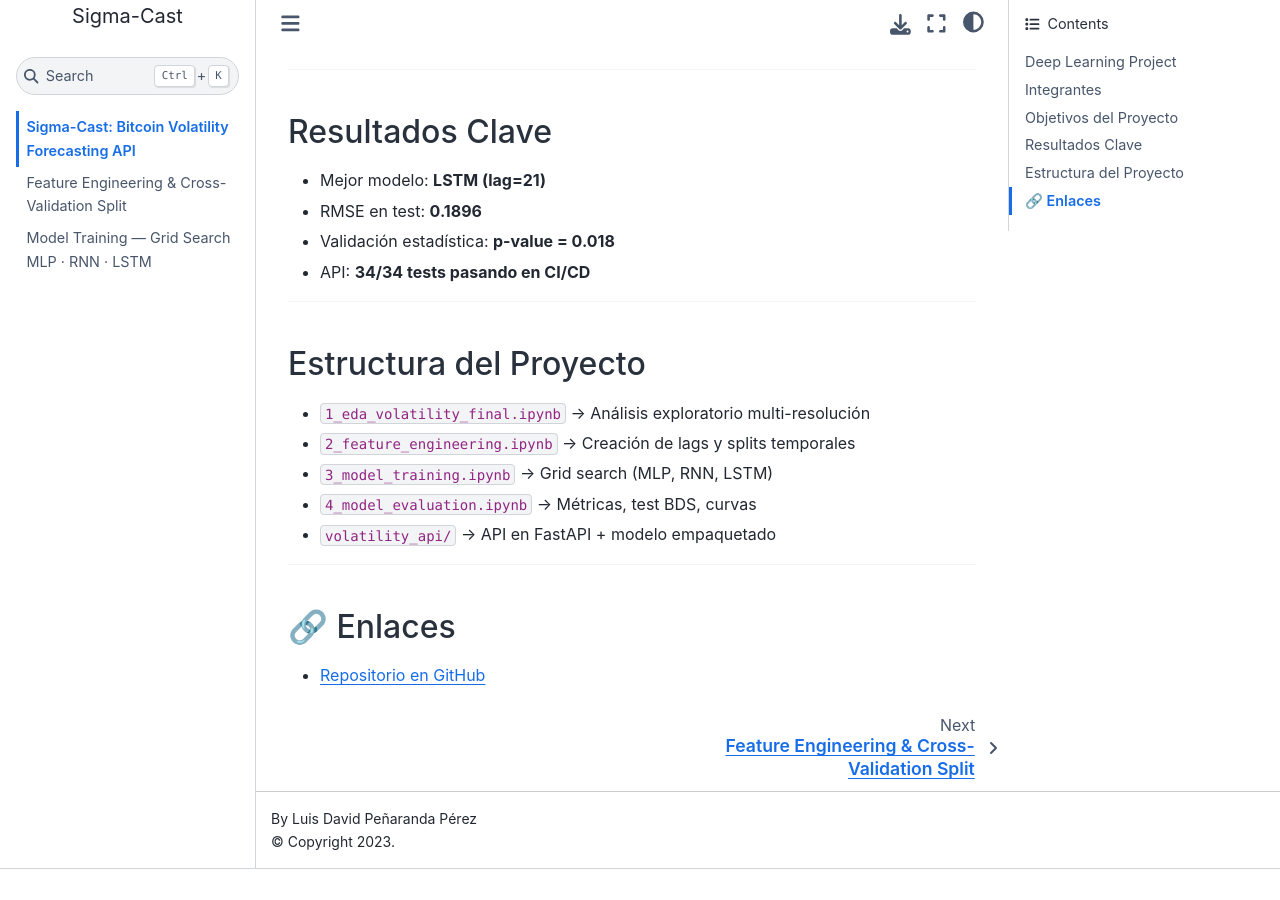
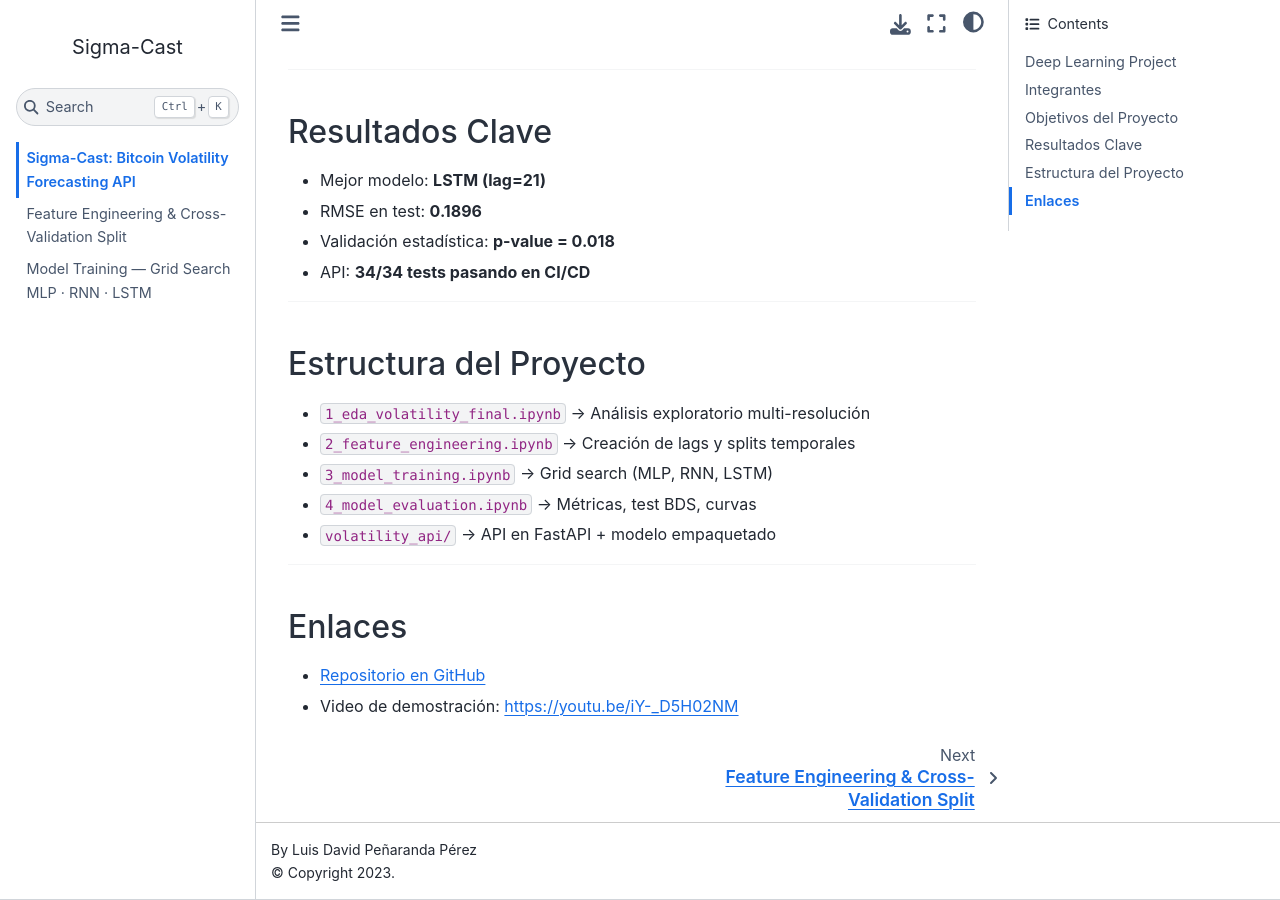
Before and after one commit to luispenaranda08/sigma-cast-book, a Jupyter Book: the page built from intro.md, in a window 1280 px wide and 900 px high, scrolled down 696 px. Built offline with Jupyter Book 1.0.4 settings and Sphinx 7.4.7 and the Sphinx Book theme 1.1.4, drawn with Linux system fonts in a browser that asks for light colours; pages that are not in the unit, such as notebooks, are missing from menus; before the commit the page ends 1565 px from its top, so only the background shows below that.

Commit message:
update intro

```diff
--- a/intro.md
+++ b/intro.md
@@ -2,7 +2,7 @@
 
 ## Deep Learning Project
 
-##  Integrantes
+## Integrantes
 - Luis David Peñaranda Pérez
 - David Márquez
 - Johan David Díaz López
@@ -20,7 +20,7 @@
 
 ---
 
-##  Resultados Clave
+## Resultados Clave
 
 - Mejor modelo: **LSTM (lag=21)**
 - RMSE en test: **0.1896**
@@ -39,6 +39,7 @@
 
 ---
 
-## 🔗 Enlaces
+## Enlaces
 
 - [Repositorio en GitHub](https://github.com/luispenaranda08/sigma-cast-DL)
+- Video de demostración: https://youtu.be/iY-_D5H02NM
```
